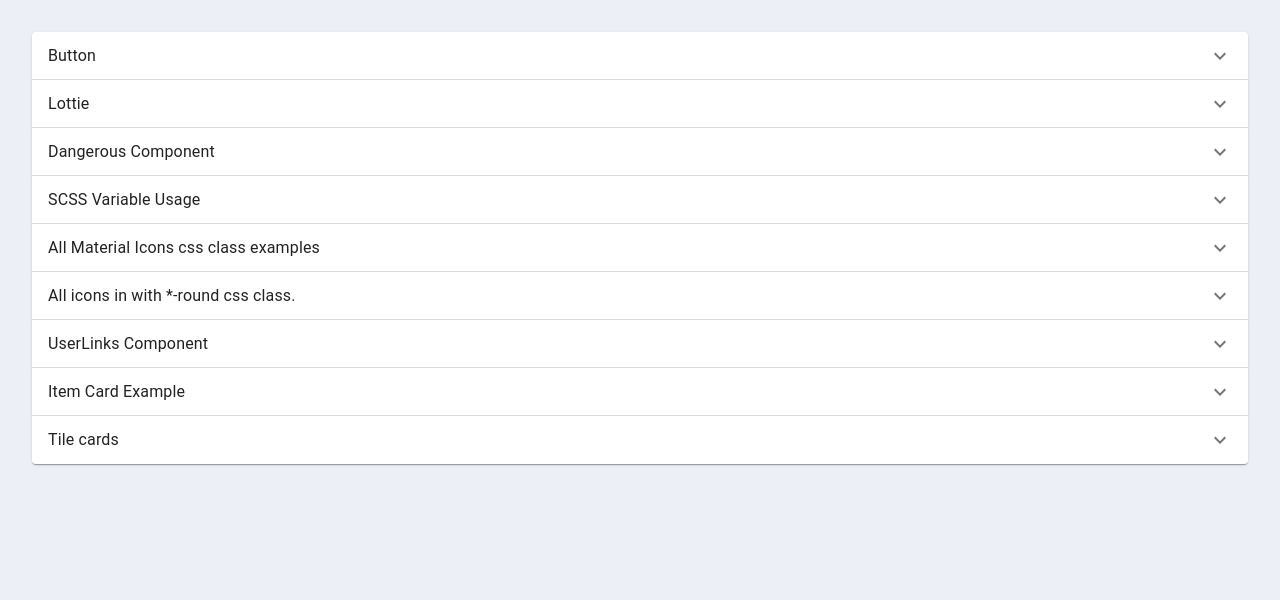
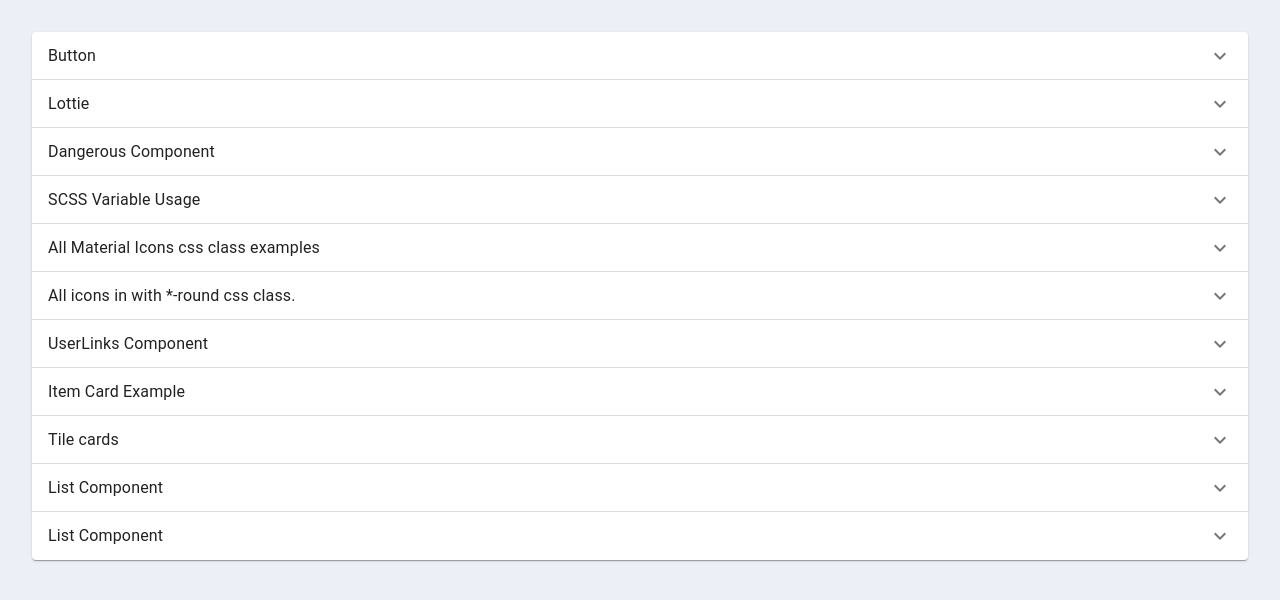
Before and after one commit to amritapatjoshi/frontEndNY, a Next.js app: page /examples/all-components in a window 1280 px wide. Shown: the top 600 px of the page. Built offline with nearby package versions, Linux system fonts and the light colour scheme.

Commit message:
'feature/PREMVP526-ItemdListdetails'

```diff
--- a/app/examples/all-components/page.tsx
+++ b/app/examples/all-components/page.tsx
@@ -1,7 +1,7 @@
 "use client"
 import styles from "./styles.module.scss"
-import React from "react"
-import HSButton from "@/shared/components/hs-button/hs-button"
+import React , {useState} from "react"
+import HSButton from "@/shared/components/hs-button/HS-Button"
 import Accordion from "@mui/material/Accordion"
 import AccordionSummary from "@mui/material/AccordionSummary"
 import AccordionDetails from "@mui/material/AccordionDetails"
@@ -16,8 +16,11 @@
 import UserLinks from "@/shared/components/hs-user-links/hs-user-links"
 import ItemCard from "@/shared/components/hs-item-card/hs-item-card"
 import TileCard from "@/shared/components/hs-tile-component/hs-tile-component"
+import HSItemList from "@/shared/components/hs-item-list/hs-item-list"
 
 export default function AllComponents() {
+
+  const [list] = useState([{ name: "Organic Tomato", qty: 1, price: "$2" }, { name: "Mix Vegetable Pickle Organic Pickle Homemade.", qty: 1, price: "$2" }])
 
   return (
     <div className={styles.wrapper}>
@@ -241,6 +244,37 @@
             </div>
           </AccordionDetails>
         </Accordion>
+
+        <Accordion>
+          <AccordionSummary
+            expandIcon={<ExpandMoreIcon />}
+            aria-controls="panel2a-content"
+            id="panel2a-header"
+          >
+            <Typography>List Component</Typography>
+          </AccordionSummary>
+          <AccordionDetails>
+            {list.map((item, index) => {
+              return (
+                <HSItemList key={index} itemName={item.name} quantity={item.qty} price={item.price}/>)
+            })}
+          </AccordionDetails >
+        </Accordion>
+        <Accordion>
+          <AccordionSummary
+            expandIcon={<ExpandMoreIcon />}
+            aria-controls="panel2a-content"
+            id="panel2a-header"
+          >
+            <Typography>List Component</Typography>
+          </AccordionSummary>
+          <AccordionDetails>
+            {list.map((item, index) => {
+              return (
+                <HSItemList key={index} itemName={item.name} quantity={item.qty} price={item.price}/>)
+            })}
+          </AccordionDetails >
+        </Accordion>
       </div>
     </div>
   )
--- /dev/null
+++ b/shared/components/hs-item-list/hs-item-list.module.scss
@@ -0,0 +1,26 @@
+@import "@/styles/variables";
+
+.listBorder{
+    border-bottom: 1px solid $hs-dark-grey;
+    position: absolute;
+    width: 100%;
+    margin-top: 0.5em;
+}
+
+.listContainer{
+    background-color: $hs-background;
+    width: 100%;
+    box-sizing: border-box;
+    display: flex;
+    font-size: 1em;
+    color: $hs-black-1;
+
+    .name{
+        flex: 3;
+    }
+
+    .listData{
+        flex: 1;
+    }
+
+}
--- /dev/null
+++ b/shared/components/hs-item-list/hs-item-list.tsx
@@ -0,0 +1,27 @@
+"use client"
+import * as React from "react"
+import Box from "@mui/material/Box"
+import List from "@mui/material/List"
+import styles from "./hs-item-list.module.scss"
+
+interface IProps {
+  itemName?: any;
+  quantity?: any;
+  price?: any;
+}
+
+export default function HSItemList(props: IProps) {
+  const { itemName, quantity, price } = props
+  return (
+    <Box>
+      <List>
+        <div className={styles.listContainer}>
+          <div className={styles.name}>{itemName}</div>
+          <div className={styles.listData}>{quantity}</div>
+          <div className={styles.listData}>{price}</div>
+        </div>
+        <div className={styles.listBorder}/>
+      </List>
+    </Box>
+  )
+}
```
